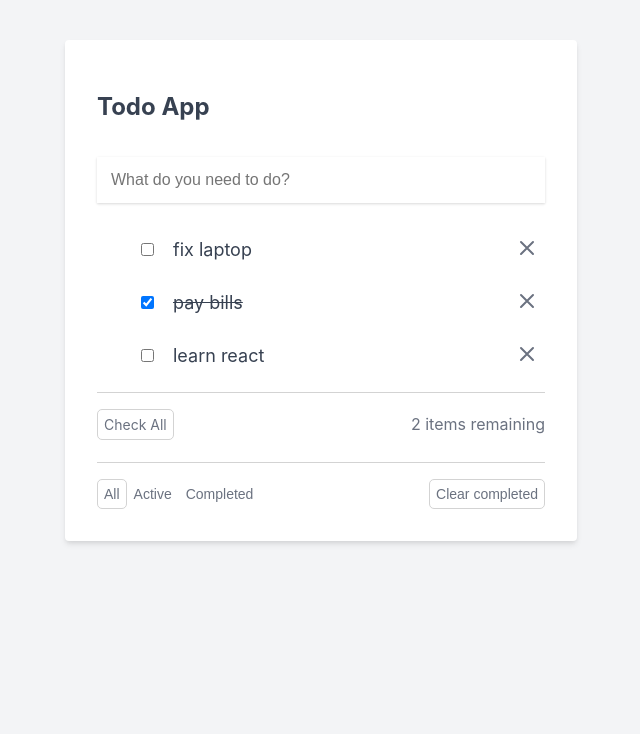
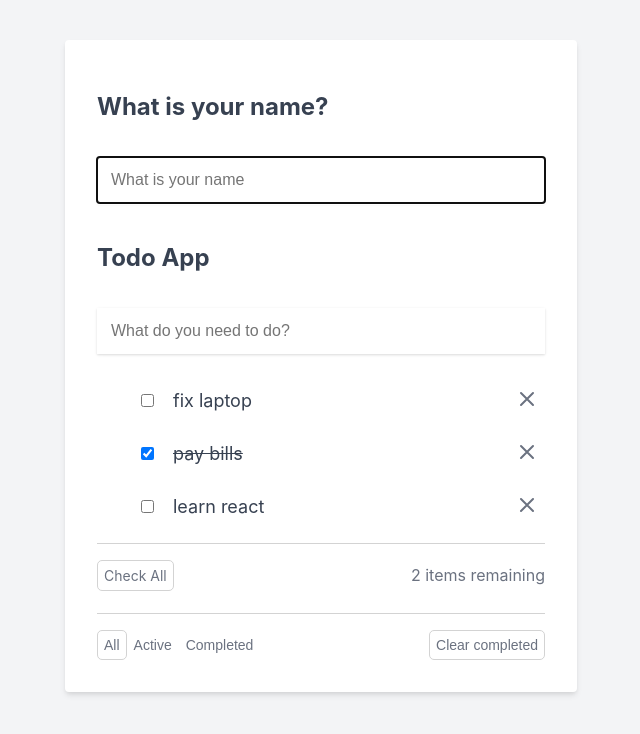
Before and after one commit to sipaneldarwich/REACT-TODOAPP, a React (Create React App) app: page / in a window 1280 px wide. Shown: the top 734 px of the page, without its empty margins (319-959 px from the left). Built offline with nearby package versions, Linux system fonts and the light colour scheme.

Commit message:
use react hooks

```diff
--- a/src/App.css
+++ b/src/App.css
@@ -145,3 +145,11 @@
   margin-top: 20px;
   text-align: center;
 }
+
+.name-container {
+  margin-bottom: 40px;
+}
+
+.name-label {
+  margin-top: 15px;
+}
--- a/src/App.jsx
+++ b/src/App.jsx
@@ -1,9 +1,11 @@
 import "./App.css";
-import { useState } from "react";
+import { useEffect, useMemo, useState, useRef } from "react";
 import NoTodos from "./Components/NoTodos";
 import TodoForm from "./Components/TodoForm";
 import TodoList from "./Components/TodoList";
 function App() {
+  const [name, setName] = useState("");
+  const nameInputEl = useRef(null);
   const [todos, setTodos] = useState([
     {
       id: 1,
@@ -96,9 +98,11 @@
     }
   }
 
-  function remaining() {
+  function remainingCalculation() {
     return todos.filter((todo) => !todo.isCompleted).length;
   }
+
+  const remaining = useMemo(remainingCalculation, [todos]);
 
   function completeAllTodos() {
     console.log("x");
@@ -113,9 +117,31 @@
     const updatedTodos = todos.filter((todo) => todo.isCompleted === false);
     setTodos(updatedTodos);
   }
+
+  useEffect(() => {
+    nameInputEl.current.focus();
+    return function cleanup(){
+      //cleanup function
+    };
+  });
+
   return (
     <div className="todo-app-container">
       <div className="todo-app">
+        <div className="name-container">
+          <h2>What is your name?</h2>
+          <form action="#">
+            <input
+              type="text"
+              ref={nameInputEl}
+              className="todo-input"
+              placeholder="What is your name"
+              value={name}
+              onChange={(event) => setName(event.target.value)}
+            />
+          </form>
+          {name && <p className="name-label">Hello, {name}</p>}
+        </div>
         <h2>Todo App</h2>
         <TodoForm addTodo={addTodo} />
         {todos.length > 0 ? (
--- a/src/Components/TodoItemsRemainig.jsx
+++ b/src/Components/TodoItemsRemainig.jsx
@@ -2,11 +2,11 @@
 import PropTypes from "prop-types";
 
 TodoItemsRemainig.props = {
-  remaining: PropTypes.func.isRequired,
+  remaining: PropTypes.number.isRequired,
 };
 
 function TodoItemsRemainig(props) {
-  return <span>{props.remaining()} items remaining</span>;
+  return <span>{props.remaining} items remaining</span>;
 }
 
 export default TodoItemsRemainig;
--- a/src/Components/TodoList.jsx
+++ b/src/Components/TodoList.jsx
@@ -12,7 +12,7 @@
   deleteTodo: PropTypes.func.isRequired,
   toggleEdit: PropTypes.func.isRequired,
   todosFiltered: PropTypes.func.isRequired,
-  remaining: PropTypes.func.isRequired,
+  remaining: PropTypes.number.isRequired,
   completeAllTodos: PropTypes.func.isRequired,
   clearCompleted: PropTypes.func.isRequired,
 };
```
